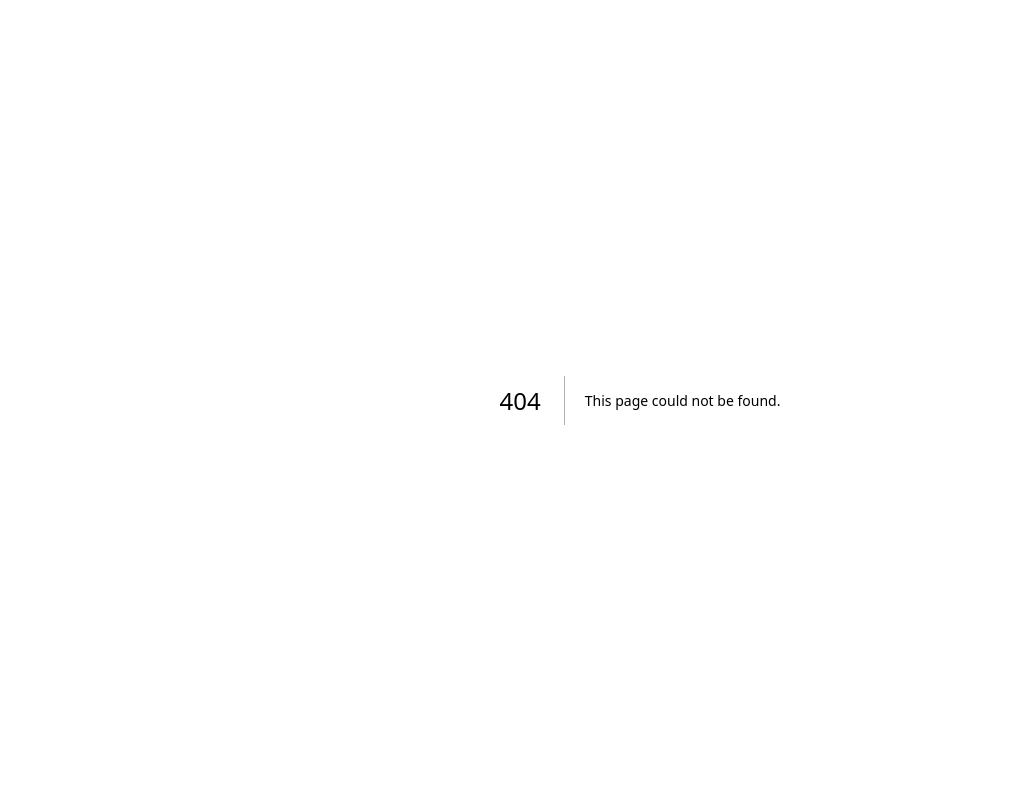
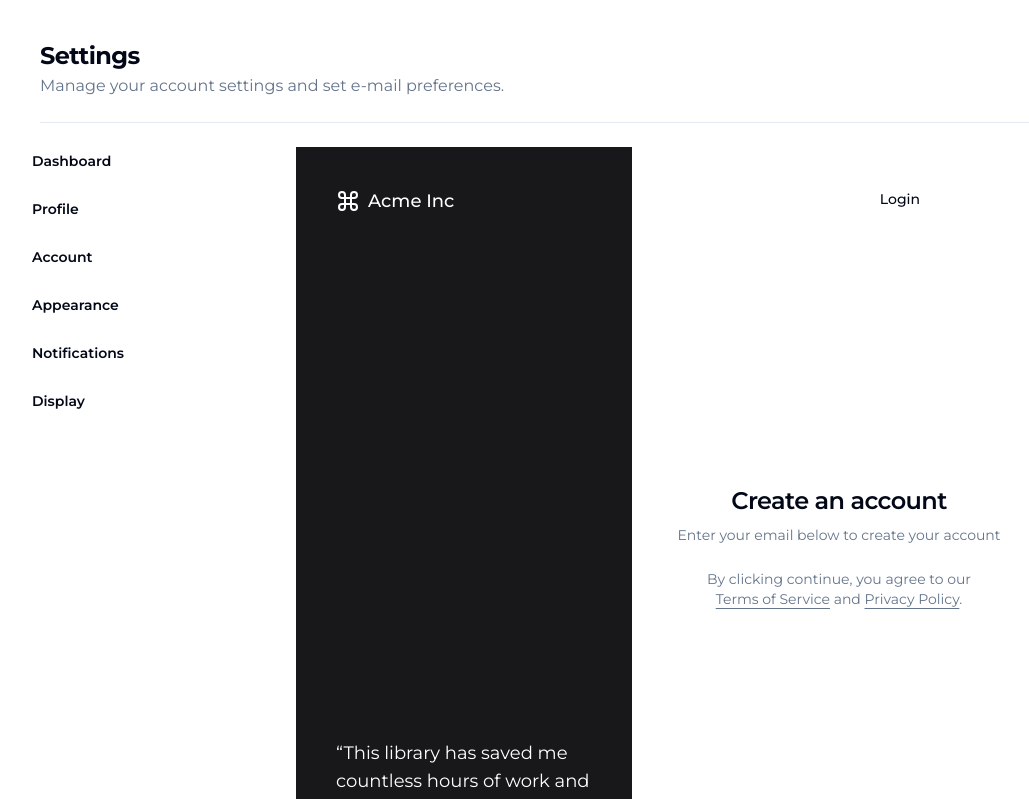
Before and after one commit to Aakash-Yadav23/dashboard-1, a Next.js app: page /login in a window 1280 px wide. Before the commit this address had no page. Shown: the top 799 px of the page, without its empty margins (0-1029 px from the left). Built offline with nearby package versions, Linux system fonts and the light colour scheme.

Commit message:
login page added

```diff
--- a/src/app/(root)/layout.tsx
+++ b/src/app/(root)/layout.tsx
@@ -1,7 +1,6 @@
 
 import { Separator } from '@/components/ui/separator';
 import React from 'react'
-import { Profile } from './account/profile';
 import { DocsSidebarNav } from '@/components/SideNavbar';
 
 
--- /dev/null
+++ b/src/app/(root)/login/page.tsx
@@ -0,0 +1,104 @@
+import { Metadata } from "next"
+import Image from "next/image"
+import Link from "next/link"
+
+import { cn } from "@/lib/utils"
+import { buttonVariants } from "@/components/ui/button"
+// import { UserAuthForm } from "@/app/examples/authentication/components/user-auth-form"
+
+export const metadata: Metadata = {
+  title: "Authentication",
+  description: "Authentication forms built using the components.",
+}
+
+export default function Login() {
+  return (
+    <>
+      <div className="md:hidden">
+        <Image
+          src="/examples/authentication-light.png"
+          width={1280}
+          height={843}
+          alt="Authentication"
+          className="block dark:hidden"
+        />
+        <Image
+          src="/examples/authentication-dark.png"
+          width={1280}
+          height={843}
+          alt="Authentication"
+          className="hidden dark:block"
+        />
+      </div>
+      <div className="container relative hidden h-[800px] flex-col items-center justify-center md:grid lg:max-w-none lg:grid-cols-2 lg:px-0">
+        <Link
+          href="/examples/authentication"
+          className={cn(
+            buttonVariants({ variant: "ghost" }),
+            "absolute right-4 top-4 md:right-8 md:top-8"
+          )}
+        >
+          Login
+        </Link>
+        <div className="relative hidden h-full flex-col bg-muted p-10 text-white lg:flex dark:border-r">
+          <div className="absolute inset-0 bg-zinc-900" />
+          <div className="relative z-20 flex items-center text-lg font-medium">
+            <svg
+              xmlns="http://www.w3.org/2000/svg"
+              viewBox="0 0 24 24"
+              fill="none"
+              stroke="currentColor"
+              strokeWidth="2"
+              strokeLinecap="round"
+              strokeLinejoin="round"
+              className="mr-2 h-6 w-6"
+            >
+              <path d="M15 6v12a3 3 0 1 0 3-3H6a3 3 0 1 0 3 3V6a3 3 0 1 0-3 3h12a3 3 0 1 0-3-3" />
+            </svg>
+            Acme Inc
+          </div>
+          <div className="relative z-20 mt-auto">
+            <blockquote className="space-y-2">
+              <p className="text-lg">
+                &ldquo;This library has saved me countless hours of work and
+                helped me deliver stunning designs to my clients faster than
+                ever before.&rdquo;
+              </p>
+              <footer className="text-sm">Sofia Davis</footer>
+            </blockquote>
+          </div>
+        </div>
+        <div className="lg:p-8">
+          <div className="mx-auto flex w-full flex-col justify-center space-y-6 sm:w-[350px]">
+            <div className="flex flex-col space-y-2 text-center">
+              <h1 className="text-2xl font-semibold tracking-tight">
+                Create an account
+              </h1>
+              <p className="text-sm text-muted-foreground">
+                Enter your email below to create your account
+              </p>
+            </div>
+            {/* <UserAuthForm /> */}
+            <p className="px-8 text-center text-sm text-muted-foreground">
+              By clicking continue, you agree to our{" "}
+              <Link
+                href="/terms"
+                className="underline underline-offset-4 hover:text-primary"
+              >
+                Terms of Service
+              </Link>{" "}
+              and{" "}
+              <Link
+                href="/privacy"
+                className="underline underline-offset-4 hover:text-primary"
+              >
+                Privacy Policy
+              </Link>
+              .
+            </p>
+          </div>
+        </div>
+      </div>
+    </>
+  )
+}
```
